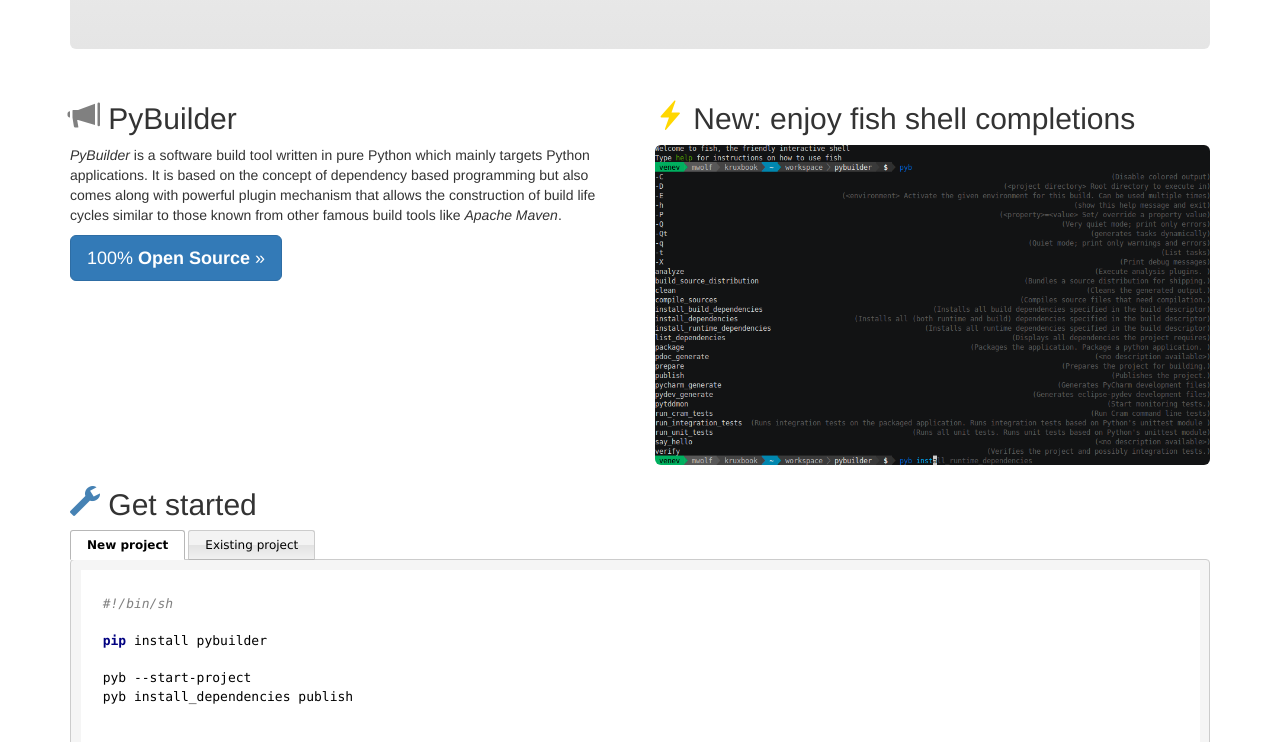
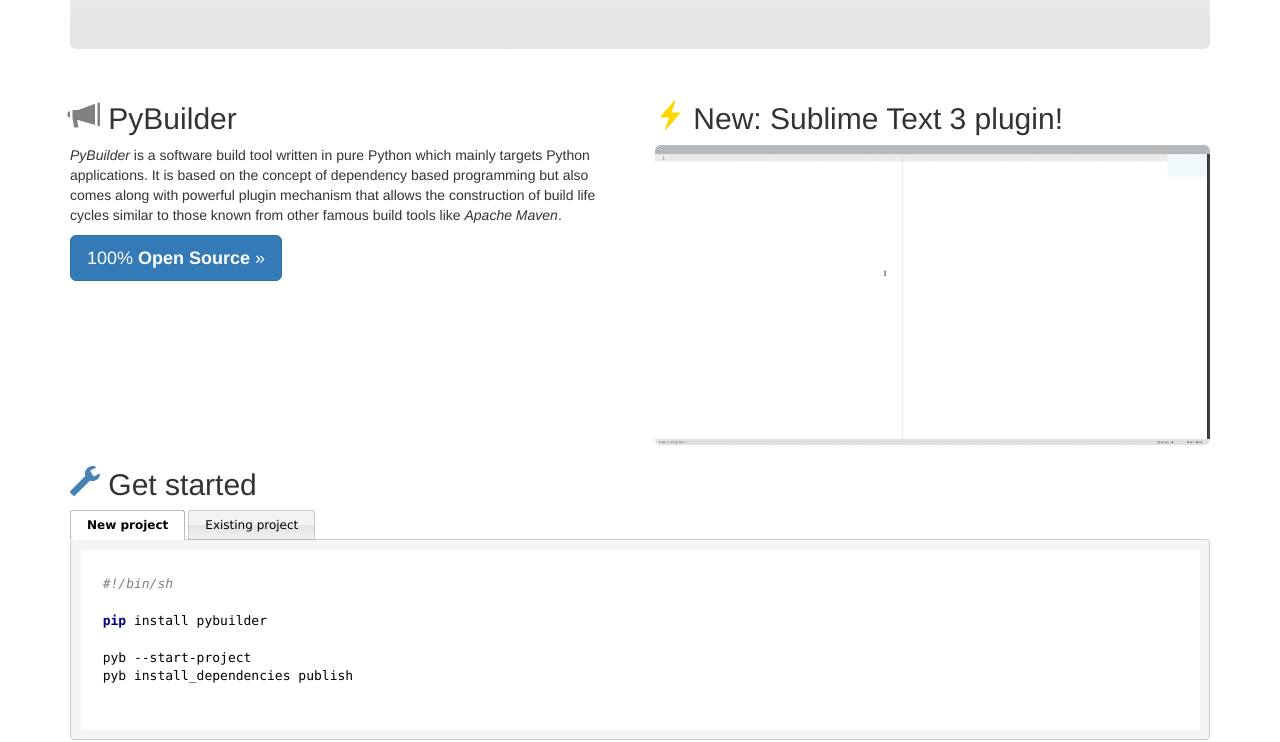
Before and after one commit to pybuilder/pybuilder.github.io, a Jekyll site: the page built from index.html, in a window 1280 px wide and 900 px high, scrolled down 386 px, cut to the strip 158-900 px from the top of the window. Built offline with Jekyll 4.4.1, drawn with Linux system fonts in a browser that asks for light colours; nearby versions of some CDN libraries.

```diff
--- a/index.html
+++ b/index.html
@@ -30,10 +30,10 @@ title: PyBuilder an easy to use continuous build tool for Python
   <div class="col-md-6">
     <h2>
       <span class="glyphicon glyphicon-flash" style="color: gold"></span>
-      New: enjoy fish shell completions
+      New: Sublime Text 3 plugin!
     </h2>
-      <a href="https://asciinema.org/a/12431">
-      <img class="img-responsive img-rounded" alt="Screenshot of fish completion" src="/img/fish.png"/>
+      <a href="https://packagecontrol.io/packages/PyBuilder">
+      <img class="img-responsive img-rounded" alt="Screenshot of sublime_pybuilder" src="/img/sublime_pybuilder.gif"/>
       </a>
   </div>
 </div>
```
